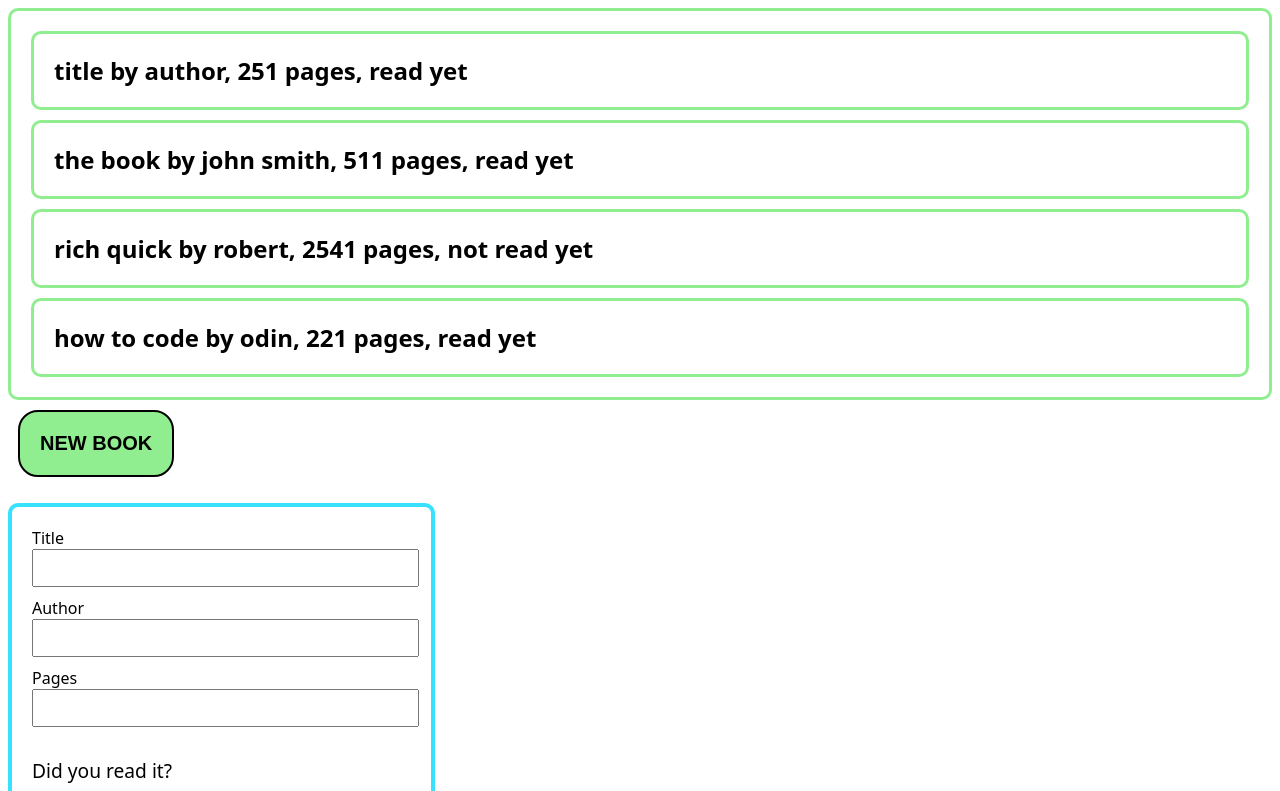
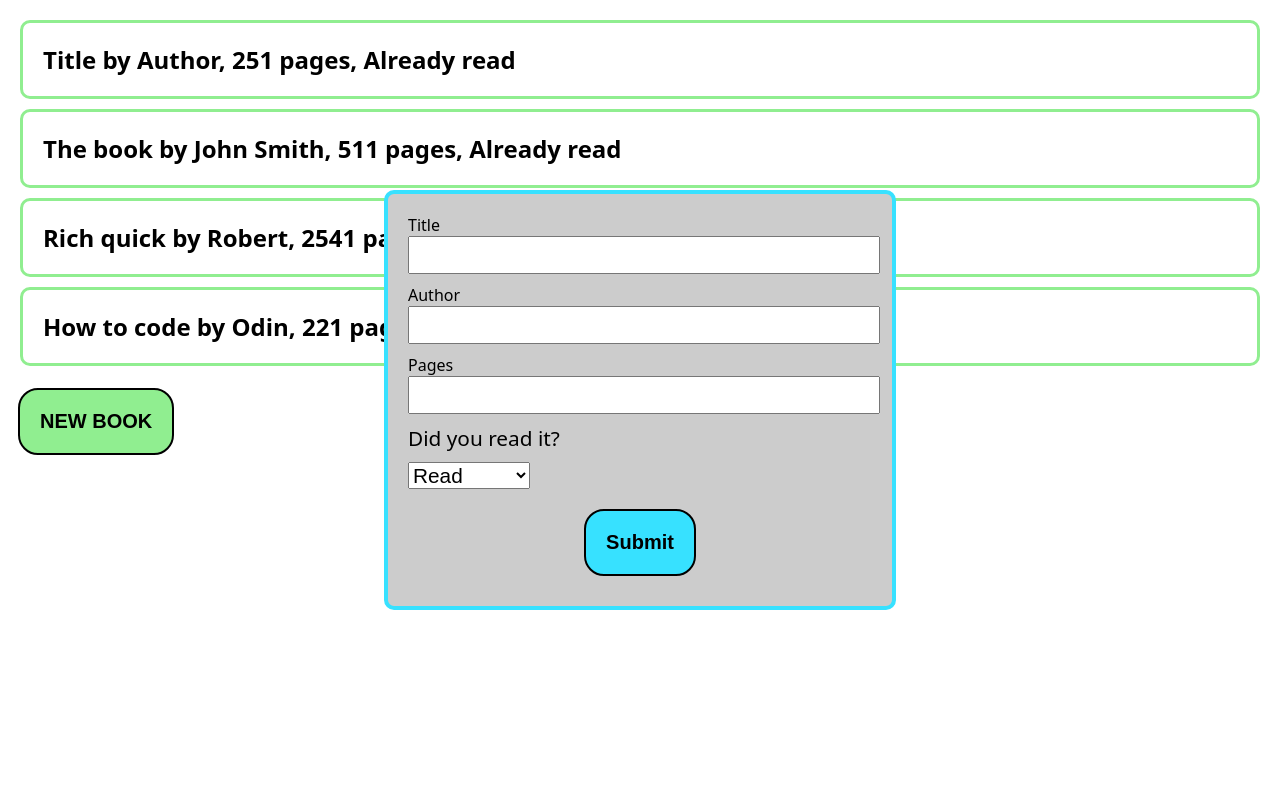
Before and after one commit to 0xYoyo/library-0xYoyo, a plain HTML site: page index.html in a window 1280 px wide. Both pictures are taken after a click on the button "NEW BOOK". Shown: the top 791 px of the page. Drawn offline with Linux system fonts and the light colour scheme.

Commit message:
fix funtionality and tweak design

```diff
--- a/index.html
+++ b/index.html
@@ -30,8 +30,8 @@
             <li id="heading">Did you read it?</li>
             <li>
                 <select name="bookRead" id="bookRead">
-                    <option value="Read">Read</option>
-                    <option value="notRead">Didn't read</option>
+                    <option value="Already read">Read</option>
+                    <option value="Haven't read yet">Didn't read</option>
                 </select>
             </li>
             <li class="btn">
--- a/scripts.js
+++ b/scripts.js
@@ -1,3 +1,4 @@
+/* eslint-disable no-param-reassign */
 /* eslint-disable no-plusplus */
 const myLibrary = [];
 
@@ -9,40 +10,49 @@ function Book(title, author, pages, read) {
 }
 
 Book.prototype.info = function () {
-  return `${this.title} by ${this.author}, ${this.pages} pages, ${this.read} yet`;
+  return `${this.title} by ${this.author}, ${this.pages} pages, ${this.read}`;
 };
 
+
+// Add a new book to the array
 function addBookToLibrary(title, author, pages, read) {
   const newBook = new Book(title, author, pages, read);
   myLibrary.push(newBook);
 }
 
-addBookToLibrary('title', 'author', 251, 'read');
-addBookToLibrary('the book', 'john smith', 511, 'read');
-addBookToLibrary('rich quick', 'robert', 2541, 'not read');
-addBookToLibrary('how to code', 'odin', 221, 'read');
-for (let i = 0; i < myLibrary.length; i++) {
-  console.log(myLibrary[i].info());
-}
+// Examples
+addBookToLibrary('Title', 'Author', 251, 'Already read');
+addBookToLibrary('The book', 'John Smith', 511, 'Already read');
+addBookToLibrary('Rich quick', 'Robert', 2541, 'Haven\'t read yet');
+addBookToLibrary('How to code', 'Odin', 221, 'Already read');
 
 const books = document.querySelector('.books');
 
-function displayBooks() {
-  for (let i = 0; i < myLibrary.length; i++) {
-   const div  = document.createElement('div');
+// Display examples for testing
+for (let i = 0; i < myLibrary.length; i++) {
+  console.log(myLibrary[i].info());
+  const div  = document.createElement('div');
    div.textContent = myLibrary[i].info();
    books.appendChild(div);
-  }
+}
+
+
+// Display submitted books
+function displayBooks() {
+   const div  = document.createElement('div');
+   div.textContent = myLibrary[myLibrary.length-1].info();
+   books.appendChild(div);
 }
 
 const form = document.querySelector('form');
 form.style.display = "none"
 
+// Event handler for new book button
 function toggleFormOn(){
   form.style.display = "block"
 }
 
-
+// Event handler for submit form button
 function toggleFormOff(event){
   const createBook = [];
   const inputs = document.querySelectorAll('input');
@@ -51,6 +61,7 @@ function toggleFormOff(event){
   inputs.forEach((input) => {
     console.log(input.value);
     createBook.push(input.value);
+    input.value = '';
   })
   console.log(select.value);
   createBook.push(select.value);
@@ -58,7 +69,8 @@ function toggleFormOff(event){
   form.style.display = "none";
 
   console.log(createBook);
-  addBookToLibrary(createBook[0], createBook[1], createBook[2], createBook[3])
+  addBookToLibrary(...createBook)
+
   for (let i = 0; i < myLibrary.length; i++) {
     console.log(myLibrary[i].info());
   }
@@ -67,10 +79,12 @@ function toggleFormOff(event){
   event.preventDefault();
 }
 
+
+
+
+// Event listeners
 const newBtn = document.querySelector('#newBtn');
 newBtn.addEventListener('click', toggleFormOn);
 
 const subBtn = document.querySelector('#sub');
 subBtn.addEventListener('click', toggleFormOff);
-
- displayBooks();
--- a/styles.css
+++ b/styles.css
@@ -14,6 +14,11 @@ div{
     border-radius: 10px;
 }
 
+.books{
+    border: none;
+    padding: 12px;
+}
+
 button{
     margin: 10px;
     font-size: 20px;
@@ -25,14 +30,26 @@ button{
     cursor: pointer;
 }
 
+form{
+    position: fixed;
+    width: 40%;
+    top: 50%;
+    left: 50%;
+    transform: translate(-50%, -50%);
+}
+
 ul{
     list-style: none;
     display: grid;
     gap: 10px;
-    width: 30%;
+    background-color: #cccccc;
     border: 4px solid rgb(55, 225, 255);
     border-radius: 10px;
     padding: 20px;
+}
+
+select, #heading, input[type=text]{
+    font-size: 1.3rem;
 }
 
 .btn{
@@ -53,8 +70,3 @@ input[type=text]{
     height: 2rem;
     font-size: 1.3rem;
 }
-
-#heading{
-    margin-top: 20px;
-    font-size: 1.2rem;
-}
```
